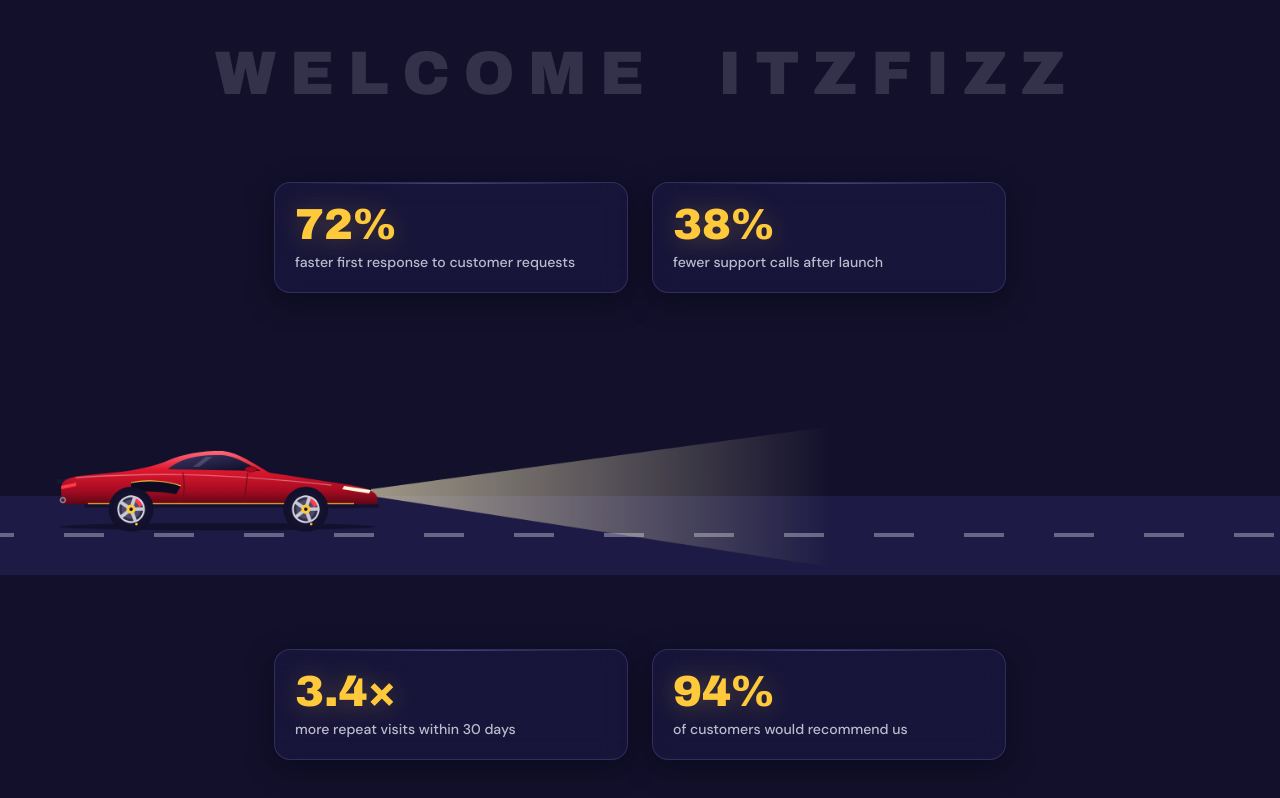
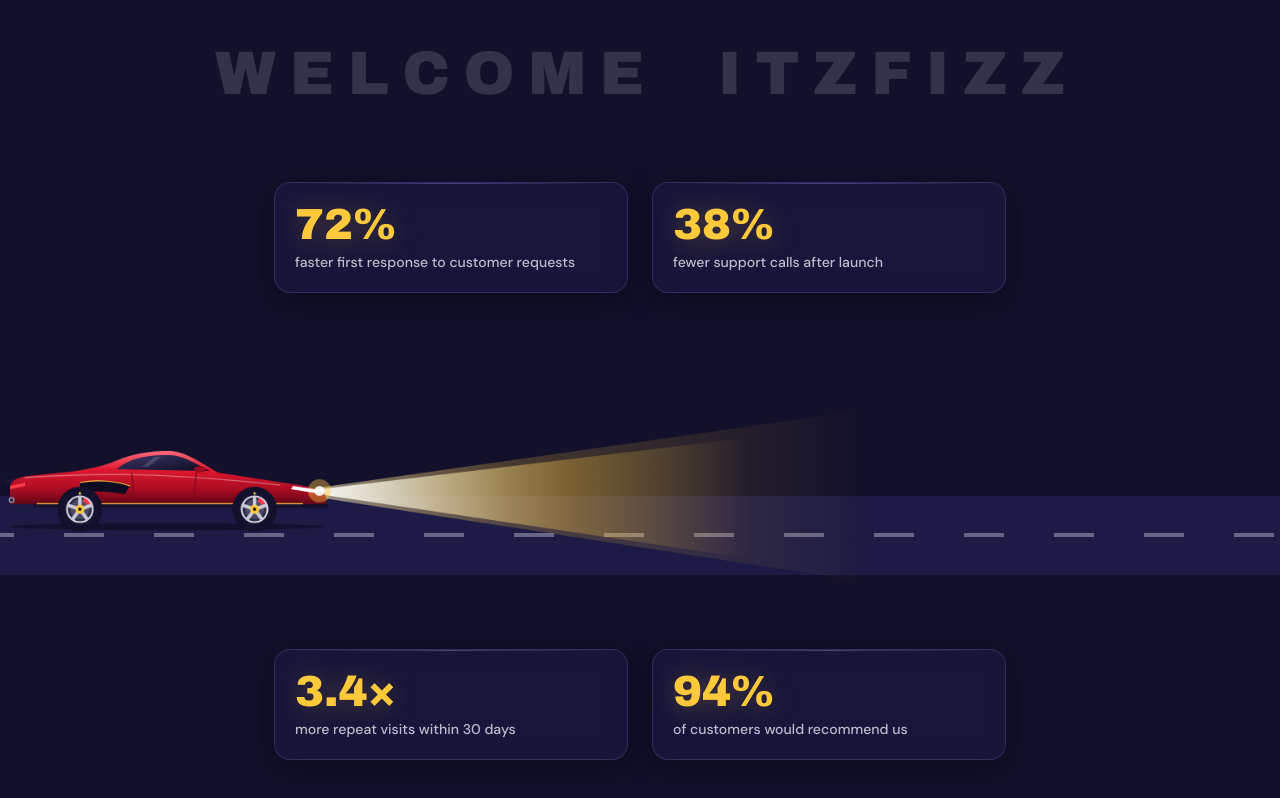
Before and after one commit to Byagarimamatha/Itzfizz-hero, a Next.js app: page / in a window 1280 px wide. Shown: the top 798 px of the page. Built offline with nearby package versions, Linux system fonts and the light colour scheme; a web font is replaced by a local one.

Commit message:
fix(car): set start position to 0 (road start line), enhance dual-tier headlight beam, and ensure all headline letters light up reliably

```diff
--- a/components/Car.jsx
+++ b/components/Car.jsx
@@ -37,9 +37,16 @@ export default function Car() {
   return (
     <svg viewBox="0 0 400 130" xmlns="http://www.w3.org/2000/svg" focusable="false" className="block w-full h-auto overflow-visible">
       <defs>
-        <linearGradient id="beam" gradientUnits="userSpaceOnUse" x1="384" y1="0" x2="940" y2="0">
-          <stop offset="0" stopColor="#fff3c4" stopOpacity="0.6" />
-          <stop offset="1" stopColor="#fff3c4" stopOpacity="0" />
+        <linearGradient id="beam-core" gradientUnits="userSpaceOnUse" x1="384" y1="0" x2="900" y2="0">
+          <stop offset="0" stopColor="#ffffff" stopOpacity="0.9" />
+          <stop offset="0.2" stopColor="#fff8dc" stopOpacity="0.65" />
+          <stop offset="0.6" stopColor="#ffc93c" stopOpacity="0.3" />
+          <stop offset="1" stopColor="#ffc93c" stopOpacity="0" />
+        </linearGradient>
+        <linearGradient id="beam-glow" gradientUnits="userSpaceOnUse" x1="384" y1="0" x2="1050" y2="0">
+          <stop offset="0" stopColor="#fff3c4" stopOpacity="0.55" />
+          <stop offset="0.35" stopColor="#ffc93c" stopOpacity="0.22" />
+          <stop offset="1" stopColor="#ffc93c" stopOpacity="0" />
         </linearGradient>
         <linearGradient id="paint" x1="0" y1="0" x2="0" y2="1">
           <stop offset="0" stopColor="#ff6b7a" />
@@ -53,8 +60,11 @@ export default function Car() {
         </linearGradient>
       </defs>
 
-      {/* headlight beam */}
-      <polygon points="384,82 384,90 940,176 940,6" fill="url(#beam)" />
+      {/* headlight beam: atmospheric glow cone */}
+      <polygon points="384,80 384,92 1050,195 1050,-15" fill="url(#beam-glow)" />
+
+      {/* headlight beam: focused high-intensity core */}
+      <polygon points="384,82 384,88 900,165 900,20" fill="url(#beam-core)" />
 
       {/* soft ground shadow */}
       <ellipse cx="200" cy="127" rx="190" ry="4.5" fill="#000" opacity="0.35" />
@@ -88,8 +98,10 @@ export default function Car() {
       <path d="M44 99.4 H364" stroke="#ffc93c" strokeWidth="1.2" />
       <path d="M330 102 L394 100 L394 104 L336 105 Z" fill="#14102e" />
 
-      {/* LED headlight + tail light bar + exhaust */}
-      <path d="M352 78 L384 83 L382 87 L350 82 Z" fill="#fff8dc" />
+      {/* LED headlight with lens flare glow + tail light bar + exhaust */}
+      <circle cx="384" cy="84" r="14" fill="#ffc93c" opacity="0.4" />
+      <circle cx="384" cy="84" r="6" fill="#ffffff" opacity="0.9" />
+      <path d="M352 78 L384 83 L382 87 L350 82 Z" fill="#ffffff" />
       <path d="M12 78 L30 74 L30 78 L12 82 Z" fill="#ff3b4a" />
       <circle cx="14" cy="95" r="3" fill="#2c2c44" stroke="#d9d9e8" strokeWidth="1" />
 
--- a/components/Hero.jsx
+++ b/components/Hero.jsx
@@ -38,39 +38,33 @@ export default function Hero() {
 
       // Cached measurements, updated on refresh only (no layout reads per scroll event)
       let carWidth = 0;
-      let startX = 0; // where the car waits at scroll progress 0
-      let centers = [];
+      let startX = 0; // car starts right at 0 (the starting line of the road)
       let charThresholds = [];
       let boxThresholds = [];
 
       const measure = () => {
         carWidth = carIntro.offsetWidth;
-        centers = chars.map((c) => {
-          const r = c.getBoundingClientRect();
-          return r.left + r.width / 2;
+
+        // Letter thresholds: Letter 0 ("W") activates as soon as scroll begins (~0.02)
+        // Letter 13 (last "Z") activates at ~0.60, ensuring ALL letters (including "I Z Z")
+        // are fully illuminated while the car drives across the right half of the track
+        charThresholds = chars.map((_, i) => {
+          const ratio = chars.length > 1 ? i / (chars.length - 1) : 0;
+          return 0.02 + ratio * 0.58; // maps i=0 -> 0.02, i=13 -> 0.60
         });
 
-        const firstChar = centers[0] || 0;
-        const lastChar = centers[chars.length - 1] || window.innerWidth;
-        const charSpan = Math.max(1, lastChar - firstChar);
+        // Box thresholds:
+        // Left column (Box 0 & Box 2) lights up as car passes left side (~0.16 & ~0.20)
+        // Right column (Box 1 & Box 3) lights up as car passes right side (~0.46 & ~0.50)
+        boxThresholds = [
+          0.16, // Box 0: Top-left (72%)
+          0.46, // Box 1: Top-right (38%)
+          0.20, // Box 2: Bottom-left (3.4×)
+          0.50, // Box 3: Bottom-right (94%)
+        ];
 
-        // Letter thresholds: Letter 0 ("W") requires initial scroll, Letter 13 ("Z") activates near ~80%
-        charThresholds = centers.map((cx) => {
-          const ratio = Math.max(0, Math.min(1, (cx - firstChar) / charSpan));
-          return 0.025 + ratio * 0.78; // maps [0, 1] to [0.025, 0.805]
-        });
-
-        // Box thresholds: Left metrics (~18-22%) and Right metrics (~56-60%)
-        boxThresholds = statItems.map((item, idx) => {
-          const r = item.getBoundingClientRect();
-          const cardTriggerX = r.left + r.width * 0.3;
-          const ratio = Math.max(0, Math.min(1, (cardTriggerX - firstChar) / charSpan));
-          const subtleOffset = idx === 2 || idx === 3 ? 0.04 : 0;
-          return Math.max(0.07, Math.min(0.85, 0.03 + ratio * 0.75 + subtleOffset));
-        });
-
-        // Park the car neatly on the left side of the road
-        startX = Math.max(16, window.innerWidth * 0.04);
+        // Start right at the beginning of the road (zero gap)
+        startX = 0;
       };
 
       // Resting position at the end of the scroll: car fully visible at the right
@@ -107,13 +101,13 @@ export default function Hero() {
 
         // 1. Headline characters lighting
         for (let i = 0; i < chars.length; i++) {
-          const threshold = charThresholds[i] ?? 0.025 + (i / chars.length) * 0.78;
+          const threshold = charThresholds[i] ?? 0.02 + (i / chars.length) * 0.58;
           chars[i].classList.toggle("lit", travelRatio >= threshold);
         }
 
         // 2. Metric boxes lighting
         for (let j = 0; j < statItems.length; j++) {
-          const threshold = boxThresholds[j] ?? 0.1 + (j / statItems.length) * 0.7;
+          const threshold = boxThresholds[j] ?? 0.15 + (j / statItems.length) * 0.35;
           statItems[j].classList.toggle("lit", travelRatio >= threshold);
         }
       };
@@ -146,7 +140,7 @@ export default function Hero() {
           .from(
             carIntro,
             {
-              x: () => -(startX + carWidth + 40),
+              x: () => -(carWidth + 60),
               duration: 1.4,
               ease: "power2.out",
               onUpdate: rollWheels,
```
